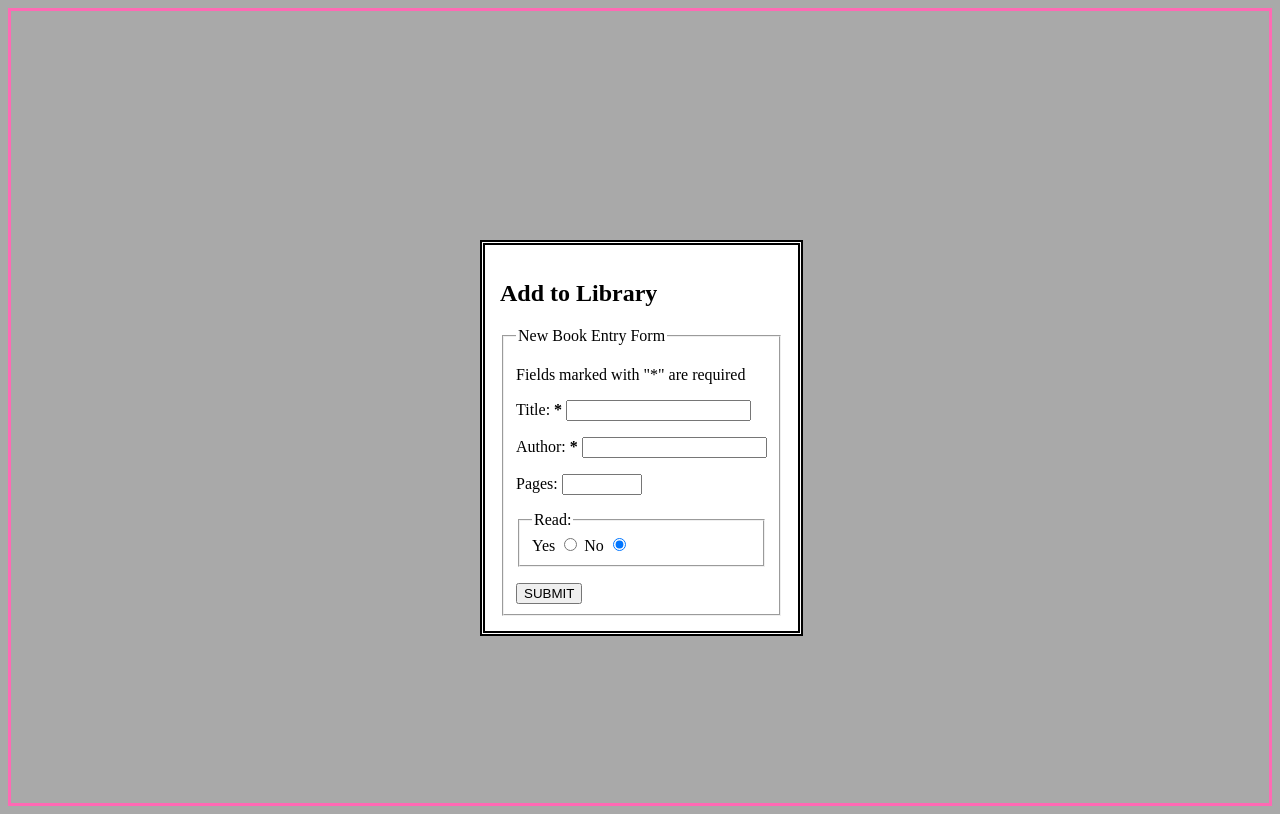
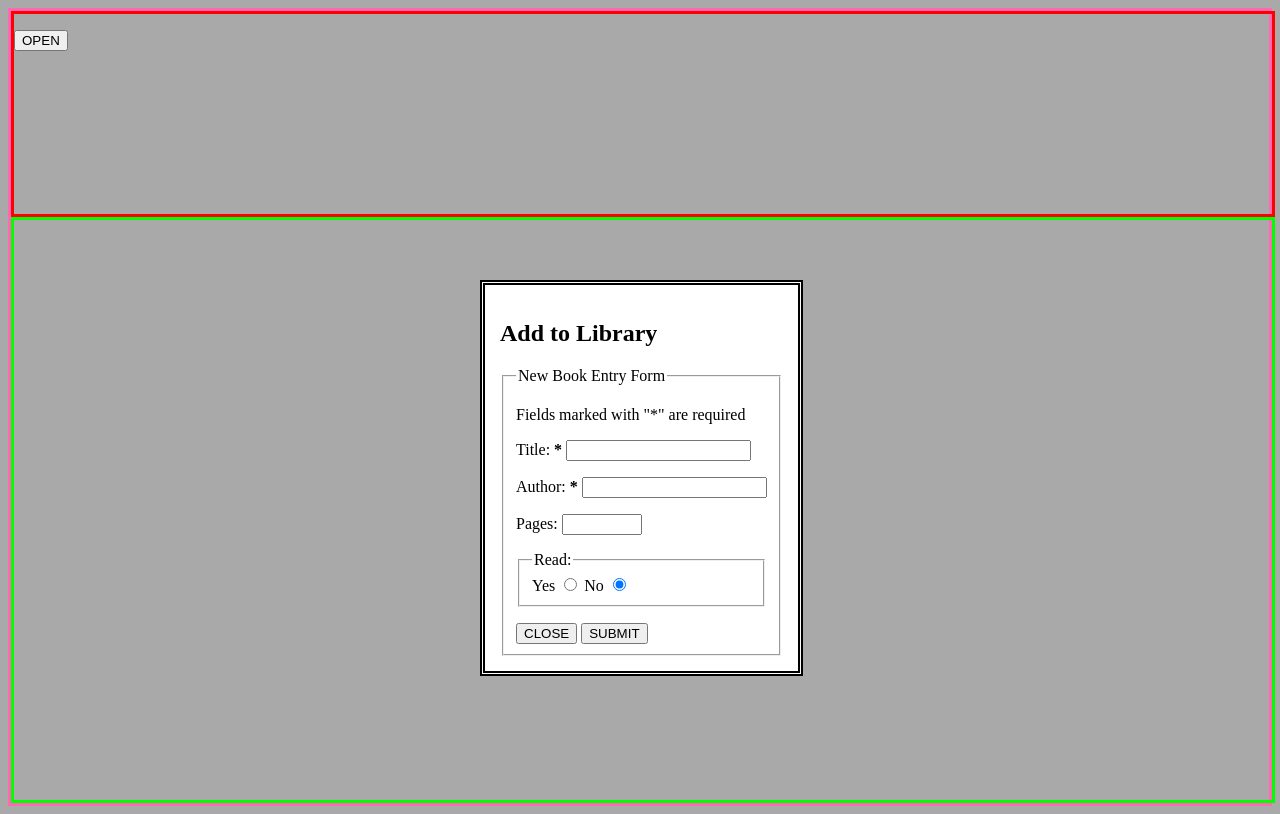
Before and after one commit to p-stevenson/library, a plain HTML site: page index.html in a window 1280 px wide. Drawn offline with Linux system fonts and the light colour scheme.

Commit message:
Add header and main-content to html
move open button into header
move close button into form
move form into main-content

```diff
--- a/index.html
+++ b/index.html
@@ -10,8 +10,10 @@
 	<title>Library</title>
 </head>
 <body>
+<header>
 	<button class="btn" id="openFormButton">OPEN</button>
-<button class="btn" id="closeFormButton">CLOSE</button>
+</header>
+<div class="main-content">
 	<section class="form-container">
 		<h1 id="formTitle">Add to Library</h1>
 		<fieldset>
@@ -49,9 +51,12 @@
 					<label class="radio-label" for="hasNotRead">No</label>
 					<input type="radio" name="hasRead" id="hasNotRead" value=false checked>
 				</fieldset>
+				<button class="btn" id="closeFormButton">CLOSE</button>
 				<button class='btn' type="submit">SUBMIT</button>
 			</form>
 		</fieldset>
 	</section>
+</div>
+<!--	TODO Remember that OPEN and CLOSE buttons are currently hidden behind form...-->
 </body>
 </html>
--- a/style.css
+++ b/style.css
@@ -5,11 +5,25 @@
 body {
 	display: flex;
 	flex-direction: column;
-	justify-content: center;
-	align-items: center;
 	height: 99vh;
 	background-color: darkgrey;
 	border: 3px solid hotpink;
+}
+
+header {
+	border: 3px solid red;
+	flex: 0 1 0;
+	max-height: 200px;
+	min-height: 200px;
+	width: 100%;
+}
+
+.main-content {
+	flex: 1 0 0;
+	border: 3px solid lime;
+	width: 100%;
+	justify-content: center;
+	align-items: center;
 }
 
 .form-container {
@@ -17,7 +31,7 @@ body {
 	border: 5px double black;
 	background-color: white;
 	max-width: 350px;
-	top: 30%;
+	top: 35%;
 	left: calc(50% - 160px);
 	padding: 15px;
 }
```
Lines whose indentation alone changed are shown as unchanged.
